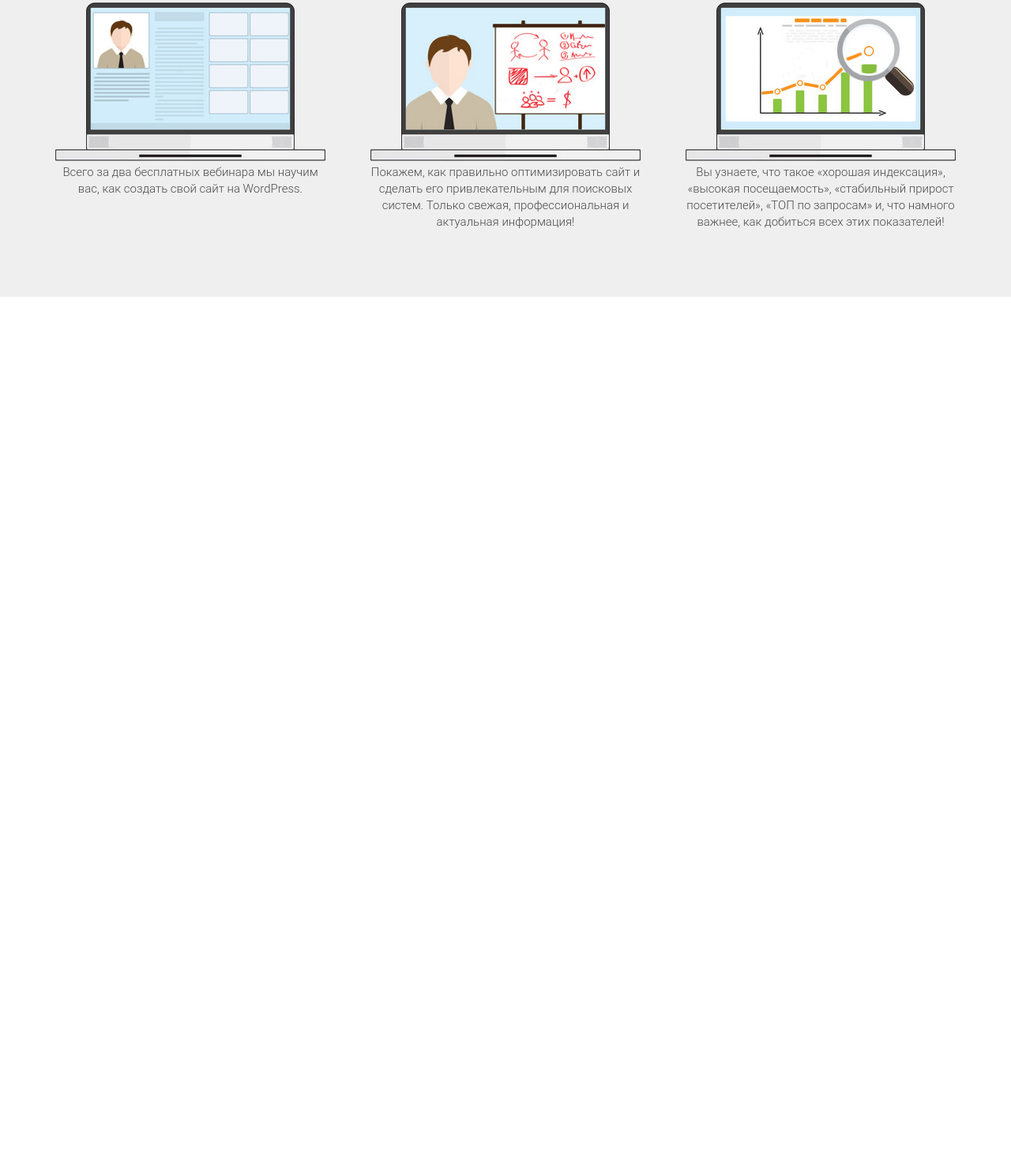
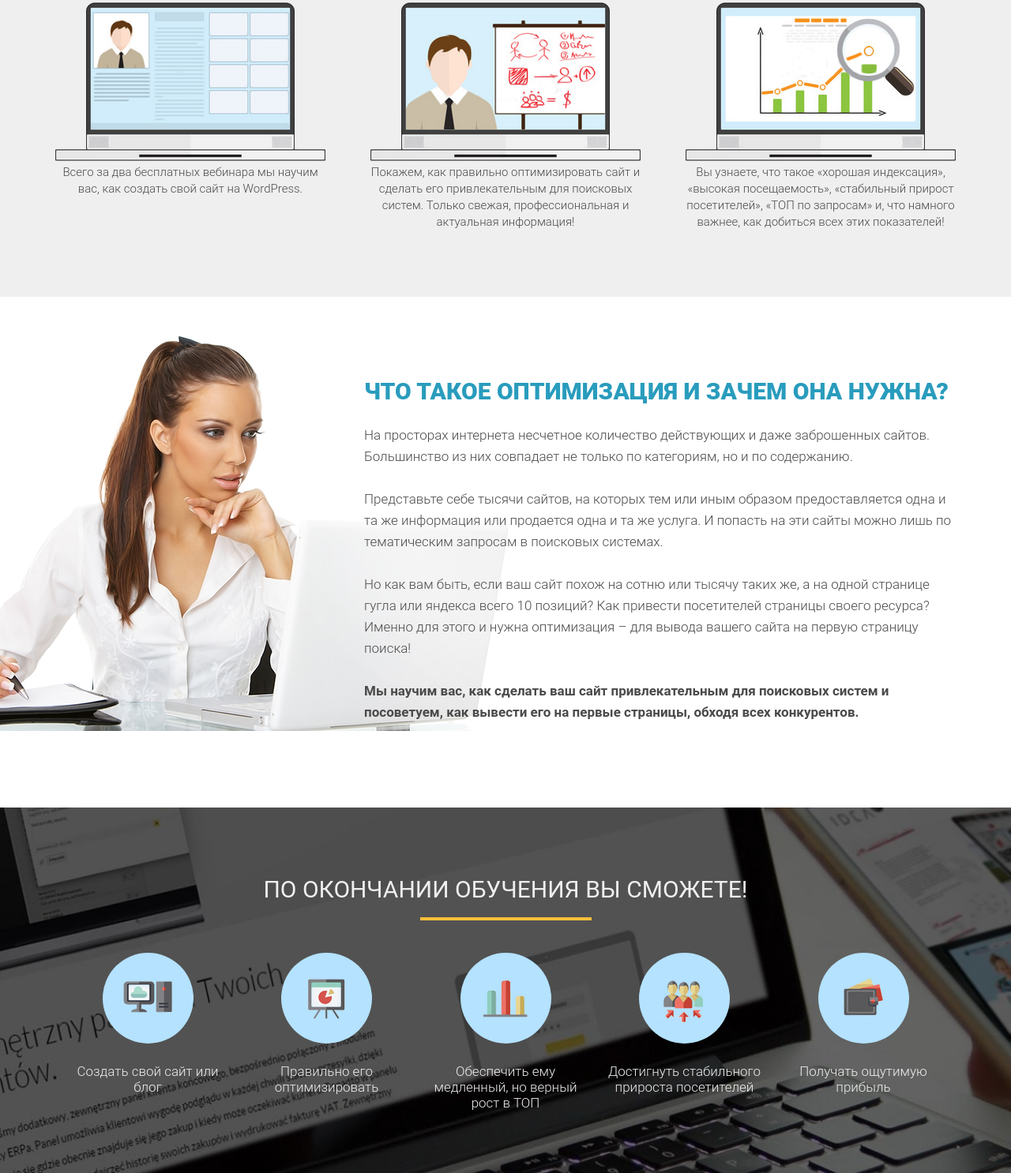
Before and after one commit to Euzhene/The-very-first-layout-of-the-site, a plain HTML site: page index.html in a window 1280 px wide. Shown: the part 1028-2514 px from the top of the page at 79% size. Before the commit the page ends 1404 px from the top, so only its background shows below. Drawn offline with Linux system fonts and the light colour scheme.

Commit message:
Добавление двух секций(оптимизация и финиш)

```diff
--- a/css/style.css
+++ b/css/style.css
@@ -128,14 +128,16 @@ button {
     cursor: pointer;
 }
 
+/* Секция с планом интенсива */
 .plan {
     position: relative;
-    height: 604px;
+    min-height: 604px;
     background-color: #efefef;
     padding: 85px 0 75px 0;
 }
 
-.plan_header {
+.plan .plan_header,
+.finish .finish_header {
     text-align: center;
     font-family: Roboto;
     font-size: 30px;
@@ -152,7 +154,8 @@ button {
     flex-wrap: wrap-reverse;
 }
 
-.plan .plan_dash {
+.plan .plan_dash,
+.finish .finish_dash {
     display: block;
     margin: 0 auto;
     margin-top: 18px;
@@ -174,6 +177,7 @@ button {
     width: 342px;
     text-align: center;
 }
+
 .plan .plan_decs {
     font-family: Roboto;
     font-size: 15px;
@@ -181,6 +185,95 @@ button {
     font-weight: 300;
     color: #4a4a4a;
 }
-.plan_wrapper .plan_item .plan_img{
+
+.plan_wrapper .plan_item .plan_img {
     width: 100%;
 }
+
+/* Секция с оптимизацией и ее применением */
+.optimization {
+    /* position: absolute; */
+    min-height: 550px;
+    padding: 102px 0 107px 0;
+}
+
+.opt_title {
+    font-family: Roboto;
+    font-size: 30px;
+    /* line-height: 12px; */
+    font-weight: 900;
+    text-transform: uppercase;
+    color: #299cbd;
+    margin-left: 391px;
+}
+
+.opt_text {
+    font-family: Roboto;
+    font-size: 17px;
+    line-height: 27px;
+    font-weight: 300;
+    color: #4a4a4a;
+    margin-left: 391px;
+    margin-top: 25px;
+}
+
+.opt_text span {
+    font-weight: 700;
+}
+
+.opt_img {
+    position: absolute;
+    width: 868px;
+    left: -240px;
+    top: -54px;
+    z-index: -1;
+}
+
+/* Секция финиша */
+.finish {
+    min-height: 447px;
+    background: url('../img/sect3/sect3_back.jpg') center center/cover no-repeat;
+    padding-top: 86px;
+    padding-bottom: 79px;
+}
+
+.finish .finish_header {
+    color: #efefef;
+}
+
+.finish .finish_wrapper {
+    position: relative;
+    margin: 0 15px;
+    margin-top: 41px;
+    display: flex;
+    justify-content: space-between;
+    flex-wrap: wrap-reverse;
+}
+
+.finish .finish_wrapper .finish_item {
+    width: 204px;
+}
+
+.finish .finish_wrapper .finish_item .finish_desc {
+    font-family: Roboto;
+    font-size: 17px;
+    /* line-height: 20px; */
+    font-weight: 300;
+    color: #efefef;
+    margin-top: 25px;
+    text-align: center;
+}
+
+.finish .finish_wrapper .finish_item .finish_circle {
+    display: flex;
+    align-items: center;
+    justify-content: center;
+    margin: 0 auto;
+}
+
+.finish .finish_wrapper .finish_item .finish_circle {
+    width: 115px;
+    height: 115px;
+    background-color: #b4e2ff;
+    border-radius: 50%;
+}
--- a/index.html
+++ b/index.html
@@ -53,17 +53,82 @@
             <div class="plan_wrapper">
                 <div class="plan_item">
                     <img src="/img/sect1/sect1_img1.png" alt="1" class="plan_img">
-                        <div class="plan_decs">Всего за два бесплатных вебинара мы научим вас, как создать свой сайт на WordPress.</div>
+                    <div class="plan_decs">Всего за два бесплатных вебинара мы научим вас, как создать свой сайт на
+                        WordPress.</div>
                 </div>
                 <div class="plan_item">
                     <img src="/img/sect1/sect1_img2.png" alt="2" class="plan_img">
-                        <div class="plan_decs">Покажем, как правильно оптимизировать сайт и сделать его привлекательным для поисковых систем. Только свежая, профессиональная и
+                    <div class="plan_decs">Покажем, как правильно оптимизировать сайт и сделать его привлекательным для
+                        поисковых систем. Только свежая, профессиональная и
                         актуальная информация!</div>
                 </div>
                 <div class="plan_item">
                     <img src="/img/sect1/sect1_img3.png" alt="3" class="plan_img">
                     <div class="plan_decs">Вы узнаете, что такое «хорошая индексация»,
-                            «высокая посещаемость», «стабильный прирост посетителей», «ТОП по запросам» и, что намного важнее, как добиться всех этих показателей!</div>
+                        «высокая посещаемость», «стабильный прирост посетителей», «ТОП по запросам» и, что намного
+                        важнее, как добиться всех этих показателей!</div>
+                </div>
+            </div>
+        </div>
+    </section>
+
+    <section class="optimization">
+        <div class="container">
+            <h2 class="opt_title">Что такое оптимизация и зачем она нужна?</h2>
+            <div class="opt_text">
+                На просторах интернета несчетное количество действующих и даже заброшенных сайтов. Большинство из них
+                совпадает не только по категориям, но и по содержанию.
+                <br><br>
+                Представьте себе тысячи сайтов, на которых тем или иным образом предоставляется одна и та же информация
+                или продается одна и та же услуга. И попасть на эти сайты можно лишь по тематическим запросам в
+                поисковых системах.
+                <br><br>
+                Но как вам быть, если ваш сайт похож на сотню или тысячу таких же, а на одной странице гугла или яндекса
+                всего 10 позиций? Как привести посетителей страницы своего ресурса? Именно для этого и нужна оптимизация
+                – для вывода вашего сайта на первую страницу поиска!
+                <br><br>
+                <span>Мы научим вас, как сделать ваш сайт привлекательным для поисковых систем и посоветуем, как вывести его
+                    на первые страницы, обходя всех конкурентов.</span>
+            </div>
+            <img src="/img/sect2/sect2_img1.png" alt="sect2_img1" class="opt_img">
+        </div>
+    </section>
+
+    <section class="finish">
+        <div class="container">
+            <h2 class="finish_header">По окончании обучения Вы сможете!</h2>
+            <div class="finish_dash"></div>
+
+            <div class="finish_wrapper">
+                <div class="finish_item">
+                    <div class="finish_circle">
+                        <img src="/icons/sect3/sect3_icon1.png" alt="1" class="finish_pict">
+                    </div>
+                    <div class="finish_desc">Создать свой сайт или блог</div>
+                </div>
+                <div class="finish_item">
+                    <div class="finish_circle">
+                        <img src="/icons/sect3/sect3_icon2.png" alt="2" class="finish_pict">
+                    </div>
+                    <div class="finish_desc">Правильно его оптимизировать</div>
+                </div>
+                <div class="finish_item">
+                    <div class="finish_circle">
+                        <img src="/icons/sect3/sect3_icon3.png" alt="3" class="finish_pict">
+                    </div>
+                    <div class="finish_desc">Обеспечить ему медленный, но верный рост в ТОП</div>
+                </div>
+                <div class="finish_item">
+                    <div class="finish_circle">
+                        <img src="/icons/sect3/sect3_icon4.png" alt="4" class="finish_pict">
+                    </div>
+                    <div class="finish_desc">Достигнуть стабильного прироста посетителей</div>
+                </div>
+                <div class="finish_item">
+                    <div class="finish_circle">
+                        <img src="/icons/sect3/sect3_icon5.png" alt="5" class="finish_pict">
+                    </div>
+                    <div class="finish_desc">Получать ощутимую прибыль</div>
                 </div>
             </div>
         </div>
```
Lines whose indentation alone changed are shown as unchanged.
